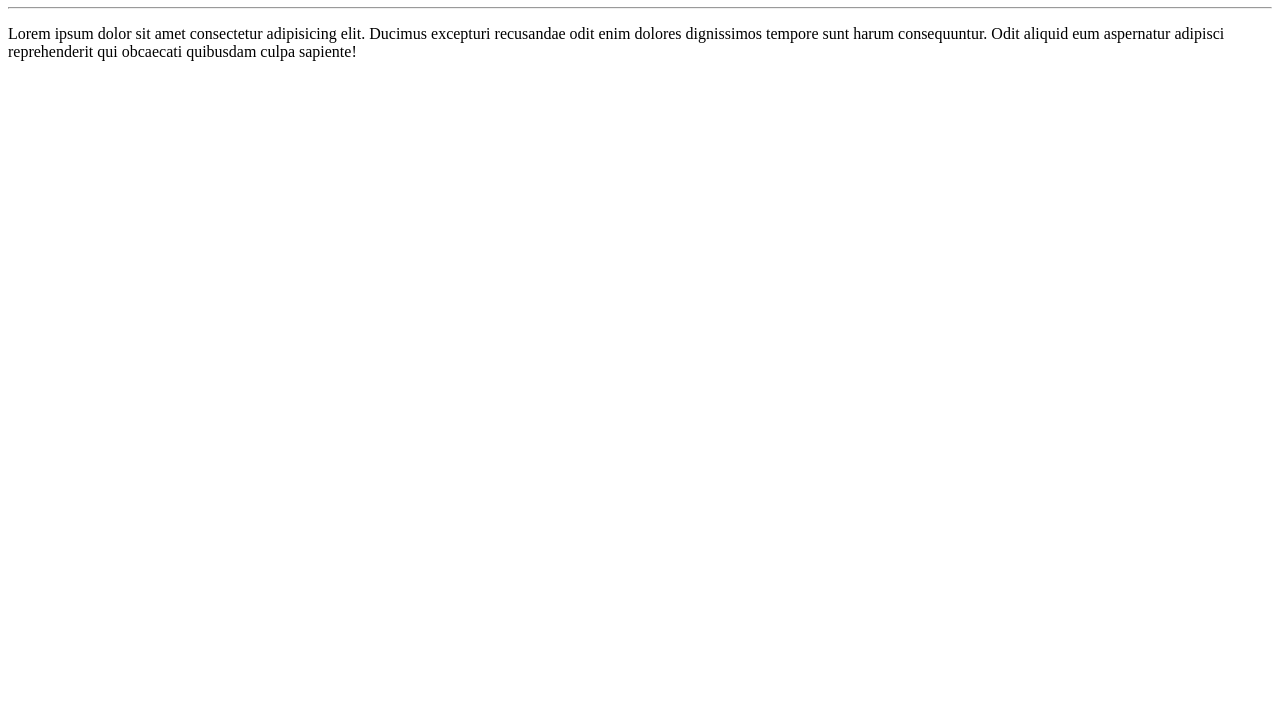
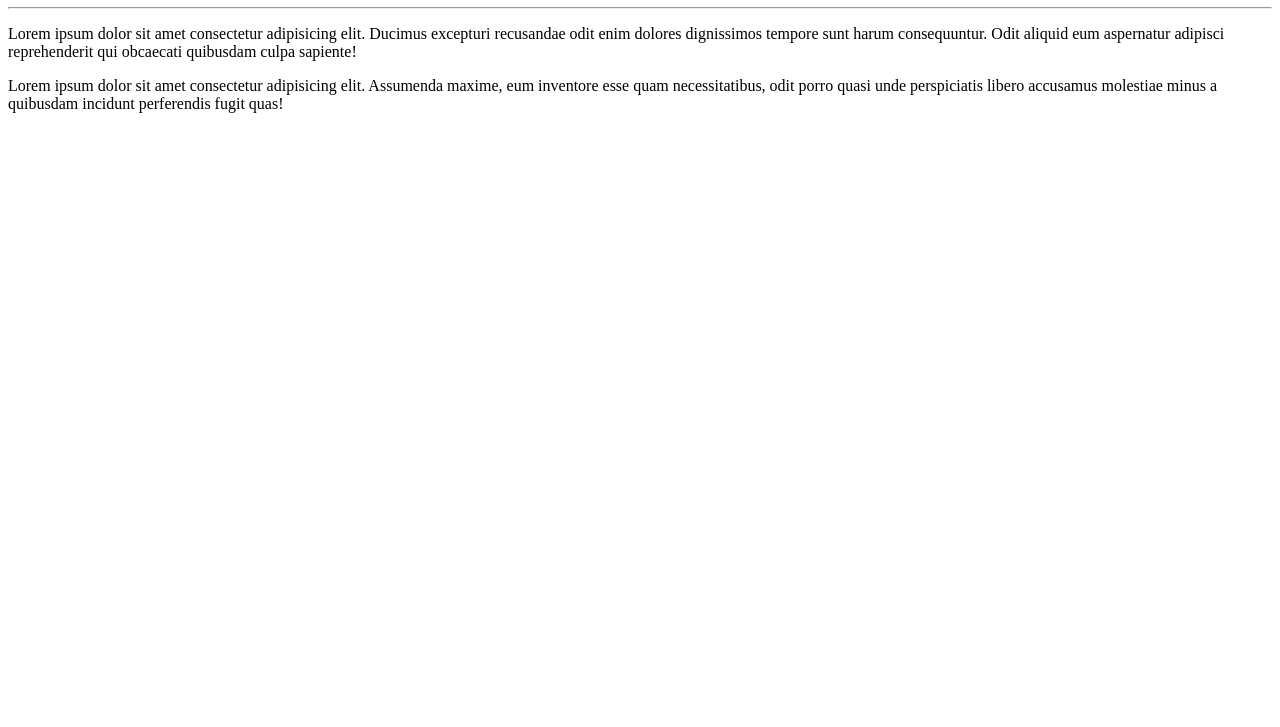
Before and after one commit to eoliveirab/Ola-Mundo, a plain HTML site: page Olá-mundo/index.html in a window 1280 px wide. Shown: the part 73-800 px from the top of the page. Drawn offline with Linux system fonts and the light colour scheme.

Commit message:
Adicionei um paragráfo

```diff
--- a/Olá-mundo/index.html
+++ b/Olá-mundo/index.html
@@ -11,6 +11,7 @@
     <h1>Olá, Mundo!!!</h1>
     <hr>
     <p>Lorem ipsum dolor sit amet consectetur adipisicing elit. Ducimus excepturi recusandae odit enim dolores dignissimos tempore sunt harum consequuntur. Odit aliquid eum aspernatur adipisci reprehenderit qui obcaecati quibusdam culpa sapiente!</p>
+    <p>Lorem ipsum dolor sit amet consectetur adipisicing elit. Assumenda maxime, eum inventore esse quam necessitatibus, odit porro quasi unde perspiciatis libero accusamus molestiae minus a quibusdam incidunt perferendis fugit quas!</p>
 
 </body>
 </html>
```
